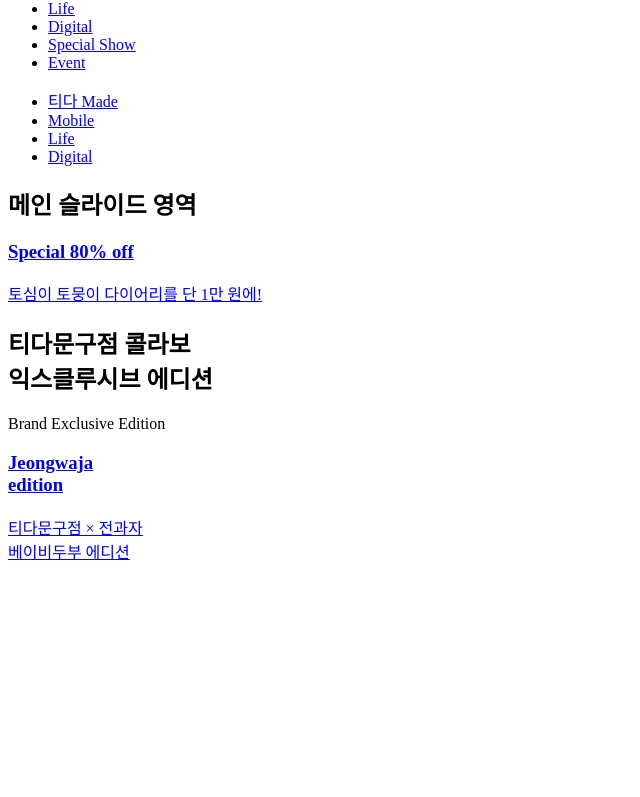
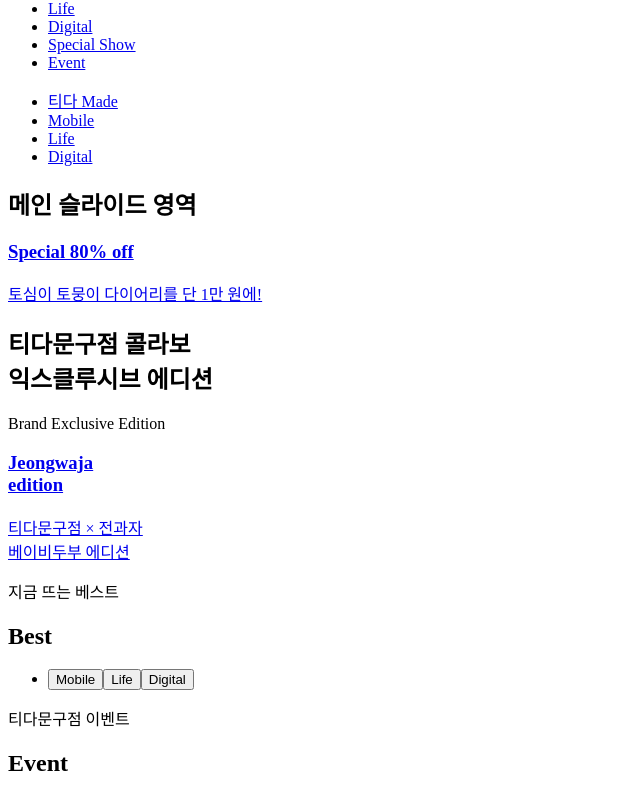
Before and after one commit to Kimbangul/commerce, a React (Create React App) app: page / in a window 1280 px wide. Shown: the part 302-1099 px from the top of the page, without its empty margins (0-640 px from the left). Before the commit the page ends 881 px from the top, so only its background shows below. Built offline with nearby package versions, Linux system fonts and the light colour scheme.

Commit message:
style: 마크업 추가

```diff
--- a/src/App.tsx
+++ b/src/App.tsx
@@ -40,6 +40,28 @@ function App() {
             </div>
           </div>
         </Section>
+        <Section className='best'>
+          <div className='img-ticker'></div>
+          <div className='cell'>
+            <div className='title__container'>
+              <p className='title__desc'>지금 뜨는 베스트</p>
+              <h2 className='title__text'>Best</h2>
+            </div>
+            <ul className='cate'>
+              <li className='cate__item'>
+                <button className='cate__btn'>Mobile</button>
+                <button className='cate__btn'>Life</button>
+                <button className='cate__btn'>Digital</button>
+              </li>
+            </ul>
+          </div>
+        </Section>
+        <Section className='event'>
+          <div className='title__container'>
+            <p className='title__desc'>티다문구점 이벤트</p>
+            <h2 className='title__text'>Event</h2>
+          </div>
+        </Section>
       </main>
     </div>
   );
```
Also changed, not shown: 1 other file (tests, documents, lock files or other folders).
